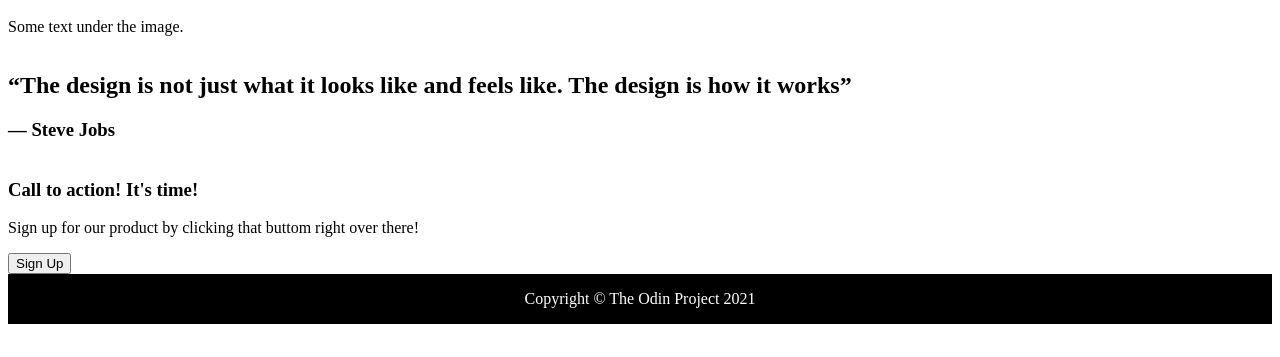
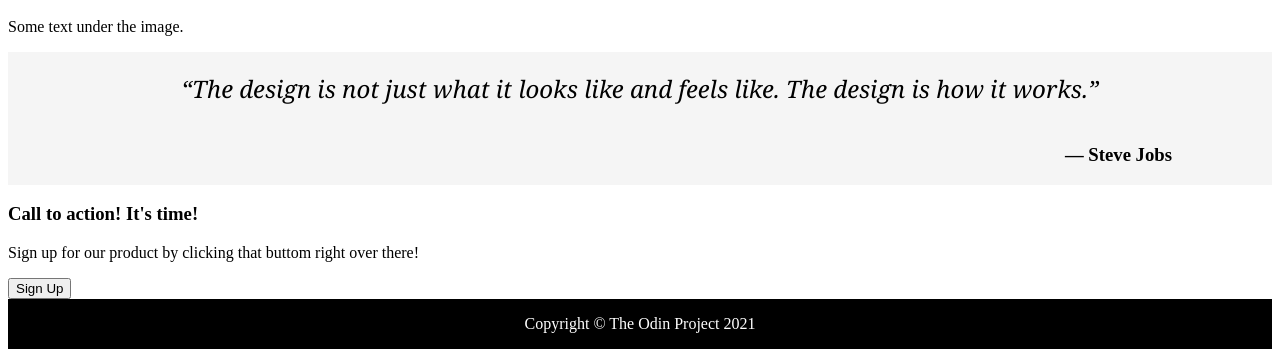
Before and after one commit to salmansheikhutk/landingpage, a plain HTML site: page index.html in a window 1280 px wide. Shown: the part 3319-3676 px from the top of the page. Before the commit the page ends 3651 px from the top, so only its background shows below. Drawn offline with Linux system fonts and the light colour scheme.

Commit message:
Quote css is complete.

```diff
--- a/index.html
+++ b/index.html
@@ -34,9 +34,9 @@
             <img src="./images/logo.png">
             <p>Some text under the image.</p>
         </div>
-        <div>
-            <h2>“The design is not just what it looks like and feels like. The design is how it works”</h2>
-            <h3> — Steve Jobs</h3>
+        <div class="quote">
+            <h2 class = "quote-header"><em>“The design is not just what it looks like and feels like. The design is how it works.”</em></h2>
+            <h3 class = "quote-author"> — Steve Jobs</h3>
         </div>
         <div>
             <h3>Call to action! It's time!</h3>
--- a/styles.css
+++ b/styles.css
@@ -4,6 +4,7 @@
     justify-content: space-between;
 }
 
+/* Footer */
 .footer {
     display: flex;
     justify-content: center;
@@ -11,3 +12,24 @@
     background-color:black;
     color:white;
 }
+
+/* Quote */
+.quote {
+    display: flex;
+    flex-direction: column;
+    justify-content: center;
+    align-items: center;
+    background-color:whitesmoke;
+}
+
+.quote-author {
+    align-self: flex-end;
+    padding-right: 100px;
+    color: black;
+}
+
+.quote-header {
+    font-family:Cambria;
+    font-weight: lighter;
+    color: black;
+}
```
